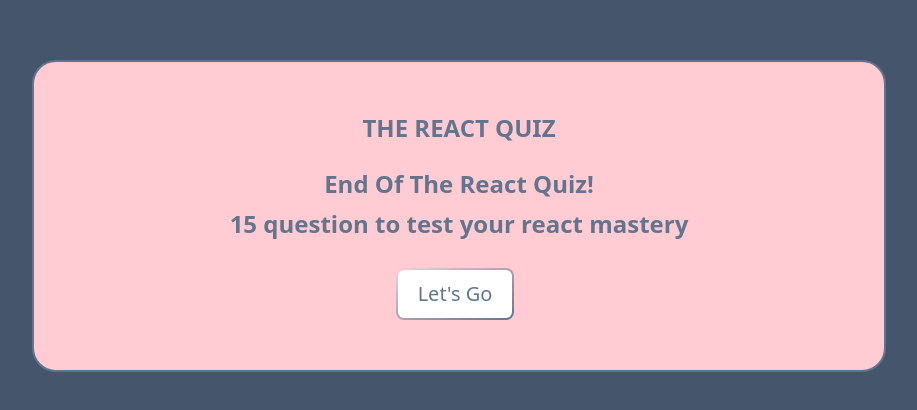
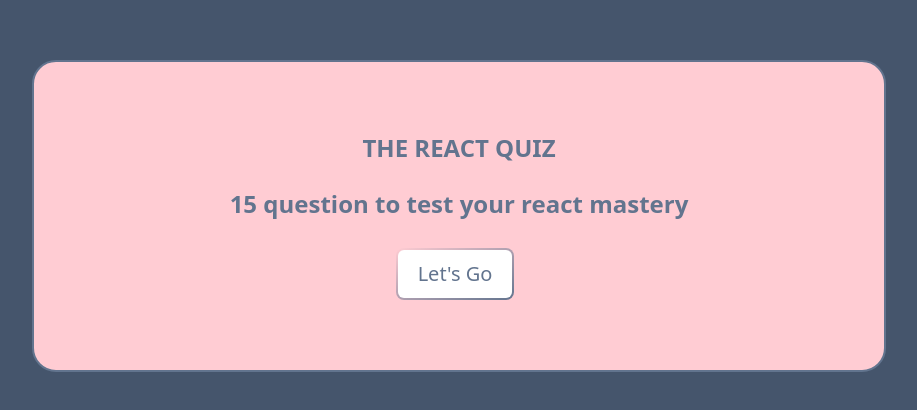
Before and after one commit to Eng-Mostafaibrahem/React-Quiz, a React (Vite) app: page / in a window 1280 px wide. Shown: the part 184-594 px from the top of the page, without its empty margins (181-1098 px from the left). Built offline with nearby package versions, Linux system fonts and the light colour scheme.

Commit message:
edit design\

```diff
--- a/src/LandingPage.jsx
+++ b/src/LandingPage.jsx
@@ -10,7 +10,6 @@ export default function LandingPage({ numQuestion, dispatch }) {
               the react quiz
             </h1>
             <div className=" font-semibold text-3xl max-sm:text-xl sm:text-2xl    p-2  ">
-              <p className="m-2">End Of The React Quiz!</p>
 
               <p className="m-2">
                 {numQuestion} question to test your react mastery
```
